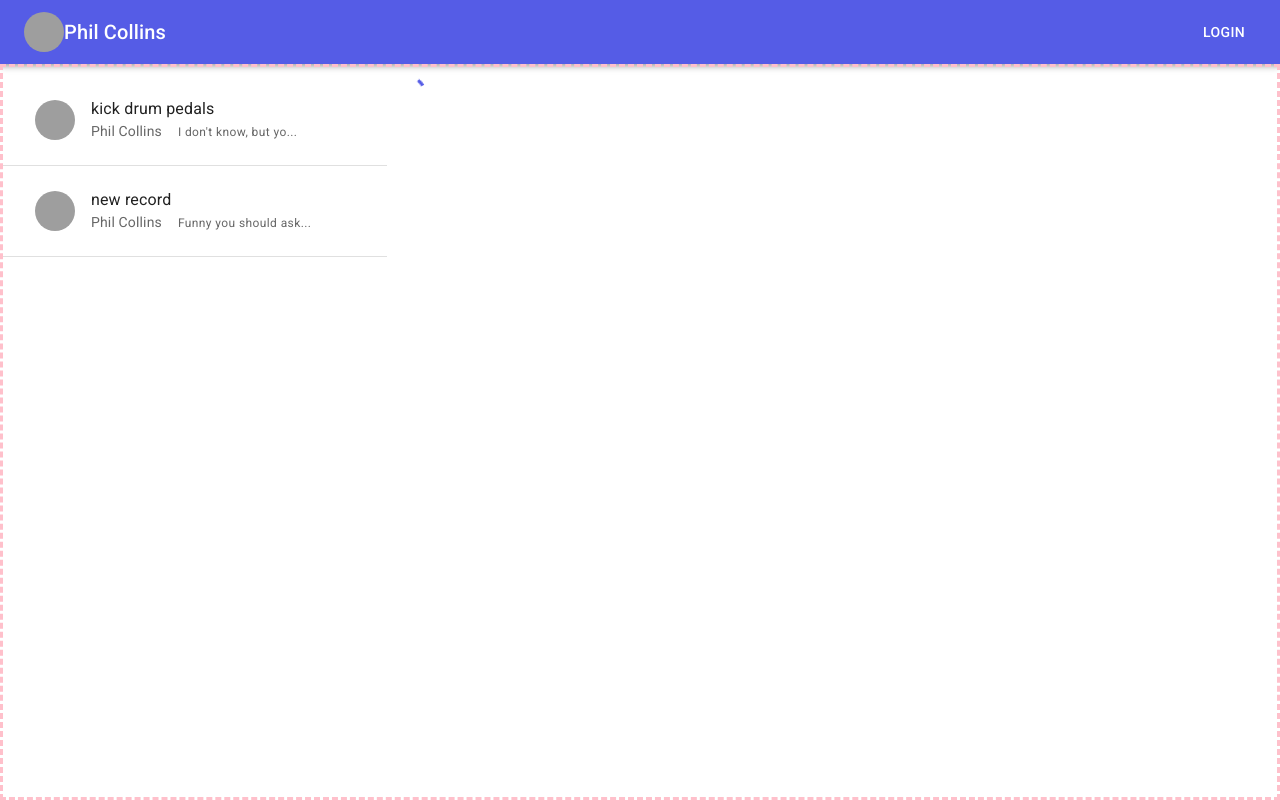
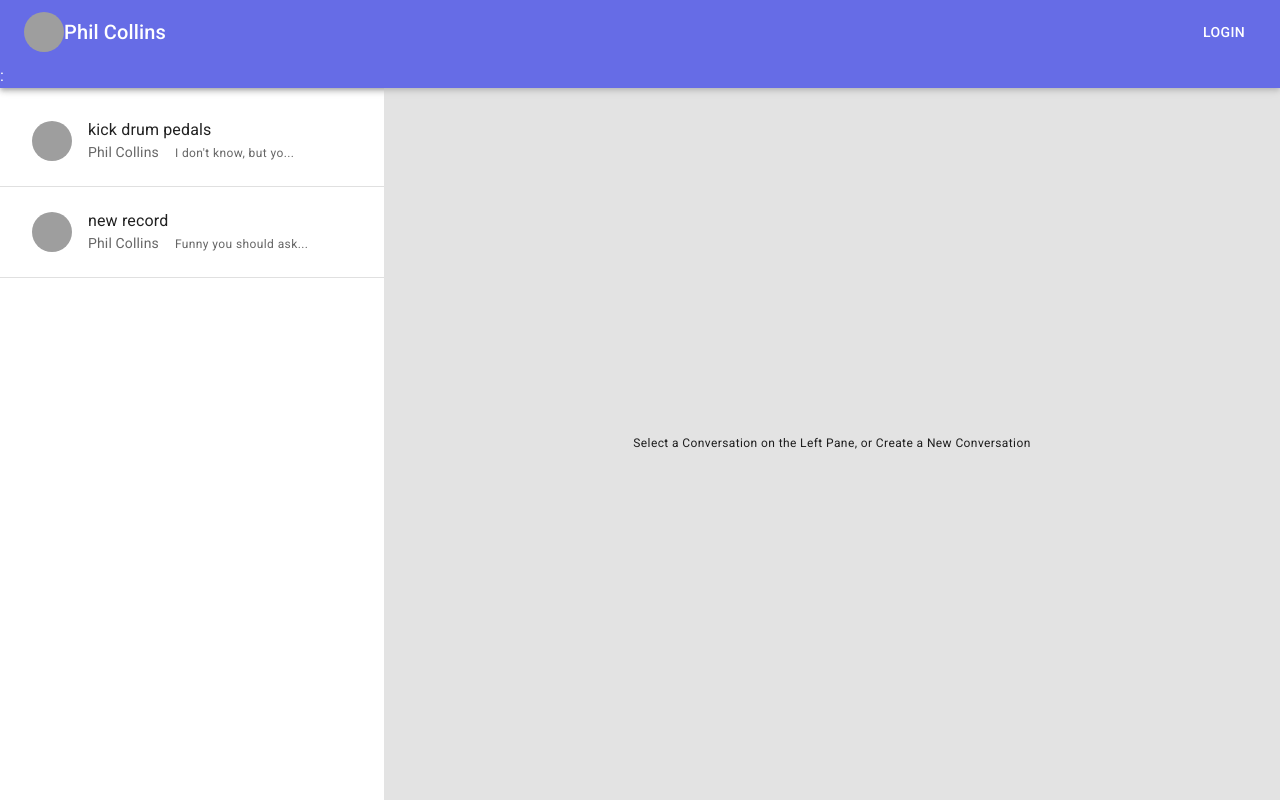
Before and after one commit to jaacquees/stam-messenger, a React (Create React App) app: page / in a window 1280 px wide. Built offline with nearby package versions, Linux system fonts and the light colour scheme; grey boxes are pictures that could not be loaded.

Commit message:
post message + ui improvements

```diff
--- a/package.json
+++ b/package.json
@@ -7,8 +7,10 @@
     "@emotion/styled": "latest",
     "@mui/icons-material": "^5.14.18",
     "@mui/material": "latest",
+    "@types/lodash": "^4.14.202",
     "@types/react": "latest",
     "@types/react-dom": "latest",
+    "lodash": "^4.17.21",
     "react": "latest",
     "react-dom": "latest",
     "react-scripts": "latest",
--- a/src/App.tsx
+++ b/src/App.tsx
@@ -1,19 +1,22 @@
 import * as React from 'react';
 import { useContext } from 'react';
-import {AppBar,Box,Toolbar,Typography,Button,Avatar, CircularProgress} from '@mui/material';
+import {AppBar,Box,Toolbar,Typography,Button,Avatar, CircularProgress,Stack} from '@mui/material';
 import DiscussionList from './DiscussionList';
 import DiscussionDetail from './DiscussionDetail';
 import {User,Message,Discussion} from './Types';
 import { DataContext,IDataContext } from './DataContext';
+import Center from './Center';
 
 export default function App() {
 
   const {me} = useContext(DataContext) as IDataContext;
 
   return (
-    <Box sx={{ flexGrow: 1 }}>
+    <>
+    {me?
+    <Stack height="100vh">
     <AppBar position="static">
-      {me ?
+
       <Toolbar>
         <Avatar src={me.avatarUrl}/>
 
@@ -23,14 +26,16 @@
         <Button color="inherit">Login</Button>
       </Toolbar>
       :
-      <CircularProgress/>
-      }
+
     </AppBar>
-    <Box display="flex" width="100vw" height="calc(100vh - 64px)" border="3px pink dashed">
+    <Box display="flex" width="100vw" flexGrow={1}>
       <Box width="30vw" minWidth={360} overflow="hidden" sx={{overflowY:"scroll"}}><DiscussionList/></Box>
-      <Box flexGrow="1"  overflow="hidden" sx={{overflowY:"scroll"}}><DiscussionDetail/></Box>
+      <Box flexGrow="1" bgcolor="rgba(200,200,200,0.5)"><DiscussionDetail/></Box>
     </Box>
-  </Box>
+    </Stack>
+    :
+    <Box height="100vh"><Center><CircularProgress/></Center></Box>}
+  </>
 
   );
 }
--- /dev/null
+++ b/src/Center.tsx
@@ -0,0 +1,17 @@
+import React from "react"
+import {Box} from '@mui/material';
+
+//this component is just a div that takes all the space available and
+// centers its child vertically and horizontally within itself
+
+export default function Center({children}:{children:any}){
+    return(
+        <Box
+        display="flex"
+        alignItems="center"
+        minHeight="100%"
+        justifyContent="center">
+            {children}
+        </Box>
+    )
+}
--- a/src/DataContext.tsx
+++ b/src/DataContext.tsx
@@ -1,13 +1,15 @@
-import React, {createContext,useState,useEffect} from 'react';
-import {User,Discussion} from './Types';
+import React, {createContext,useState,useEffect,useCallback} from 'react';
+import {User,Discussion,Message} from './Types';
 import {usersData,discussionsData} from './data';
+import {cloneDeep} from 'lodash';
 
 export interface IDataContext {
     users: User[] | null,
     discussions: Discussion[] | null,
     me:User | null,
     activeDiscussion:Discussion | null,
-    setActiveDiscussion: ((discussion:Discussion) => void)
+    setActiveDiscussion: ((discussion:Discussion) => void),
+    postMessage: (sender:User,discussionId:number,sent:Date,body:string) => Promise<void>
 }
 
 export const DataContext = createContext<IDataContext | null>(null);
@@ -20,7 +22,42 @@
     const [me,setMe] = useState<User|null>(null);
     const [activeDiscussion,setActiveDiscussion] = useState<Discussion|null>(null);
 
-    useEffect(()=>{
+    //here postMessage changes the state of the "discussions" data object
+    //it is a bit convoluted as it is deep cloning the object, mutating it
+    //and setting the state to the new mutated data object
+    //in a full app, the post message will simply post a message to a web service,
+    //it will trigger a kind of websocket which will tell the app the data has changed
+    //and the app will update its local data object accordingly
+
+    const postMessage = useCallback((sender:User,discussionId:number,sent:Date,body:string) =>
+    {
+      return new Promise<void>((resolve,reject) =>{
+      if(discussions){
+        const data = cloneDeep(discussions) as Discussion[];
+      const i = data.findIndex(d => d.id===discussionId);
+      const newMessage:Message = {
+        sent,
+        sender,
+        body,
+        discussionId
+      };
+      data[i].messages.push(newMessage);
+      //now before updating states and resolving the promise
+      //we introduce an artificial waiting time
+      setTimeout(() => {
+                        setDiscussions(data);
+                        setActiveDiscussion(data[i]);
+                        resolve();}
+      ,2500);
+    }else{
+      reject();
+    }
+    });
+  },[discussions]);
+
+  //useEffect which simulates a waiting time to get the initial data
+
+  useEffect(()=>{
 
         setTimeout(() => setMe(usersData[2]),1000);
 
@@ -32,7 +69,14 @@
 
 
     return (
-        <DataContext.Provider value={{users,discussions,activeDiscussion,me,setActiveDiscussion}}>
+        <DataContext.Provider
+          value={{
+              users,
+              discussions,
+              activeDiscussion,
+              me,
+              setActiveDiscussion,
+              postMessage}}>
           {children}
         </DataContext.Provider>
       );
--- a/src/DiscussionDetail.tsx
+++ b/src/DiscussionDetail.tsx
@@ -1,18 +1,40 @@
 import * as React from 'react';
-import { useContext } from 'react';
-import { ListItem, Avatar,List,ListItemAvatar,ListItemText,Divider, Typography, CircularProgress} from '@mui/material';
+import { useContext,useState,useCallback } from 'react';
+import { ListItem, Avatar,List,ListItemAvatar,ListItemText,Divider,Card,Button,Box, Typography, Stack, TextField, CircularProgress} from '@mui/material';
 import { User,Message,Discussion } from './Types';
 import { DataContext,IDataContext } from './DataContext';
+import Center from './Center';
 
 interface IMessageViewProps{
   message:Message
 }
 
-
-
 export default function DiscussionDetail() {
 
-const {activeDiscussion} = useContext(DataContext) as IDataContext;
+  const {me,activeDiscussion,postMessage} = useContext(DataContext) as IDataContext;
+
+  const [messageText, setMessageText] = useState<string>("");
+  const [sending,setSending] = useState<boolean>(false);
+
+  const handleClear = () => setMessageText("");
+
+  const handleFailedSend = () => console.log("placeholder for handling of failed send...");
+
+  const handleSend = useCallback(async () => {
+      if(messageText.length>0 && me && activeDiscussion){
+        setSending(true);
+        await postMessage(me,activeDiscussion.id,new Date(),messageText)
+        .then(() => setSending(false))
+        .catch(handleFailedSend);
+        handleClear();
+      }
+
+  },[messageText, me, postMessage]);
+
+  //this is the boolean logic for disabling send button, disabling clear button
+  const sendButtonEnabled = messageText.length>0 && !sending;
+  const clearButtonEnabled = messageText.length>0 && !sending;
+
 
   function MessageView({message}:IMessageViewProps){
       return(
@@ -30,17 +52,45 @@
       )
   }
 
+  // if an active discussion exists, display it as a List of "MessageView" components,
+  // otherwise, display a centered message prompting a user to select a conversation,
+  //or to create a new one
 
   return (
+   <>
+    {activeDiscussion?
+    <Stack direction="column" height="100%">
+      <Box m={1} borderRadius={2} bgcolor="white" flexGrow={1} overflow="hidden" sx={{overflowY:"scroll"}}>
+      <List>
+        {activeDiscussion.messages.map(
+         (msg,k) => <MessageView key={k} message={msg}/>
+        )}
+        <ListItem>
+          <ListItemText hidden={!sending} secondary="Sending..."/>
+        </ListItem>
+      </List>
+      </Box>
+      <Stack spacing={2} padding={2} direction="row" m={1} borderRadius={2} bgcolor="white" >
+        <TextField multiline
+        fullWidth
+        maxRows={3}
+        minRows={3}
+        value={messageText}
+        label="type your message here"
+        onChange={(e)=>setMessageText(e.target.value)}/>
+        <Stack direction="column" spacing={1}>
+          <Button onClick={handleSend} disabled={!sendButtonEnabled} variant="contained">Send</Button>
+          <Button onClick={handleClear} disabled={!clearButtonEnabled} variant="outlined">Clear</Button>
+        </Stack>
+      </Stack>
+    </Stack>
+   :  <Center>
+        <Typography variant="caption">
+          Select a Conversation on the Left Pane, or Create a New Conversation
+          </Typography>
+        </Center>
+    }
 
-   <List>
-    {activeDiscussion ?
-    activeDiscussion.messages.map(
-      (msg,k) => <MessageView key={k} message={msg}/>
-      )
-   :
-   <CircularProgress/>
-    }
-    </List>
+    </>
   );
 }
--- a/src/DiscussionList.tsx
+++ b/src/DiscussionList.tsx
@@ -1,6 +1,6 @@
 import * as React from 'react';
 import { useContext } from 'react';
-import { ListItem, Avatar,List,ListItemAvatar,ListItemText,ListItemButton,Divider, Typography, CircularProgress} from '@mui/material';
+import { ListItem, Box,Avatar,List,ListItemAvatar,ListItemText,ListItemButton,Divider, Typography, CircularProgress} from '@mui/material';
 import {Discussion,User} from './Types';
 import { DataContext, IDataContext } from './DataContext';
 
--- a/src/theme.ts
+++ b/src/theme.ts
@@ -5,7 +5,7 @@
 const theme = createTheme({
   palette: {
     primary: {
-      main: '#555ce6',
+      main: '#666ce6',
     },
     secondary: {
       main: '#18957b',
```
Also changed, not shown: 1 other file (tests, documents, lock files or other folders).
